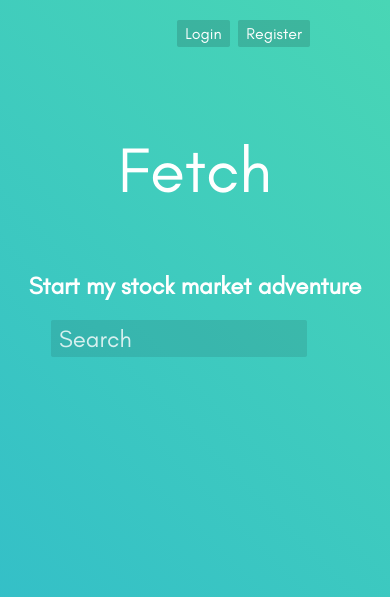
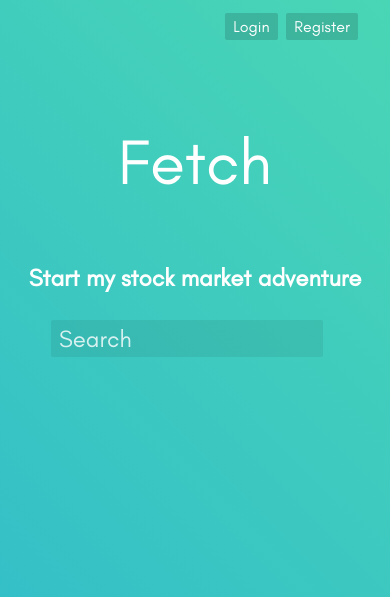
Before and after one commit to superpdubs/stockAnalytics, a Flask app: page / in a window 390 px wide. Shown: the top 597 px of the page. Run offline with Flask 2, Linux system fonts and the light colour scheme; data comes from the database, SQL or seed files in the repository.

Commit message:
Changes to improve mobile usage

```diff
--- a/static/home.css
+++ b/static/home.css
@@ -18,7 +18,7 @@ input:focus {
 }
 
 .container > h1 {
-  padding-top: 2rem;
+  padding-top: 1.5rem;
 }
 
 footer {
@@ -27,14 +27,22 @@ footer {
 
 .symbol-search > input {
   top: 20rem;
-  transition: top 0.2s ease-in-out, color 0.2s ease-in-out,
+  left: calc((100vw / 2) - 9rem);
+  width: 17rem;
+  transition: top 0.2s ease-in-out, left 0.2s ease-in-out,
+              color 0.2s ease-in-out,
               background-color 0.2s ease-in-out;
 }
 
 header {
   background: none;
+  height: 3.5rem;
 }
 
 header > a {
   display: none;
 }
+
+#search-popup {
+  transition: opacity 0.2s ease-in-out 0.2s;
+}
--- a/static/js/search.js
+++ b/static/js/search.js
@@ -59,10 +59,12 @@ searchbox.addEventListener("input", function(element) {
 });
 searchbox.addEventListener("focus", function(element) {
   popup.style.visibility = "visible";
+  popup.style.transitionDelay = "0.2s"
   popup.style.opacity = "1";
   searchbox.style.top = "0.5rem";
 });
 document.getElementById("exit-search").addEventListener("click", function(element) {
+  popup.style.transitionDelay = "0s"
   popup.style.opacity = "0";
   if (searchBoxTop) {
     searchbox.style.top = searchBoxTop;
--- a/static/style.css
+++ b/static/style.css
@@ -29,11 +29,17 @@ input, button, .button {
   font-family: inherit;
   white-space: nowrap;
   color: inherit;
-  transition: color 0.2s ease-in-out, background-color 0.2s ease-in-out;
+  transition: color 0.2s ease-in-out, background-color 0.2s ease-in-out,
+              box-shadow 0.2s ease-in-out;
 }
 
 input {
-  background-color: rgba(12,12,13,0.1);
+  background-color: rgba(12,12,13,0.07);
+}
+
+input:focus {
+  background-color: rgba(12,12,13,0.15);
+  box-shadow: inset 0 -0.15rem rgba(0,0,0,0.6);
 }
 
 input:invalid {
@@ -60,21 +66,27 @@ header {
   top: 0;
   display: flex;
   height: 3.5rem;
-  padding: 0 5rem;
+  padding: 0 calc((100vw - 70rem) / 2 + 2rem);
+  max-width: 70rem;
   font-size: 2rem;
   color: white;
   background: linear-gradient(45deg, rgb(47,186,204) 0%, rgb(73,214,181) 100%);
   justify-content: space-between;
-  align-items: center;
   z-index: 50; /*Needed for Chrome quirk*/
 }
 
 header > a {
   color: rgb(255,255,255);
+  margin: 0.4rem 0;
 }
 
 header > a:hover {
   color: rgb(255,255,255);
+}
+
+header > div {
+    align-self: flex-end;
+    padding: 1rem 0;
 }
 
 header > div > span {
@@ -107,10 +119,13 @@ footer > a:hover {
 .symbol-search > input {
   color: white;
   font-size: 1.5rem;
-  width: 16rem;
+  width: 17rem;
   position: absolute;
-  left: calc(100vw / 2 - 9rem);
+  left: calc((100vw - 70rem) / 2 + 9rem);
   top: 0.5rem;
+  transition: top 0.2s ease-in-out, color 0.2s ease-in-out,
+              background-color 0.2s ease-in-out,
+              box-shadow 0.2s ease-in-out;
 }
 
 .symbol-search > input::-webkit-input-placeholder {
@@ -142,7 +157,7 @@ footer > a:hover {
   background-color: white;
   font-size: 1.5rem;
   color: rgb(30,30,30);
-  padding: 0 5rem;
+  padding: 0 calc((100vw - 70rem) / 2 + 2rem);
   transition: opacity 0.2s ease-in-out;
   visibility: hidden;
 }
@@ -296,12 +311,24 @@ footer > a:hover {
 }
 
 .content {
-  max-width: 55rem;
-  margin-left: 5%;
-  padding: 0.5rem;
+  padding: 0.5rem calc((100vw - 70rem) / 2 + 2rem);;
 }
 
-@media (width < 60em ) {
+@media (max-width: 70em ) {
+  header {
+    padding: 0 2rem;
+  }
+
+  .symbol-search > input{
+    left: 9rem;
+  }
+
+  #search-popup {
+    padding: 0 2rem;
+  }
+}
+
+@media (max-width: 60em ) {
   .row {
     flex-direction: column;
   }
@@ -311,6 +338,17 @@ footer > a:hover {
   }
 
   .content {
-    margin-left: 0;
+    padding: 0.5rem 2rem;
   }
 }
+
+@media (max-width: 40em ) {
+
+  header {
+    height: 7rem;
+  }
+
+  .symbol-search > input{
+    width: calc(100vw - 12rem);
+  }
+}
```
